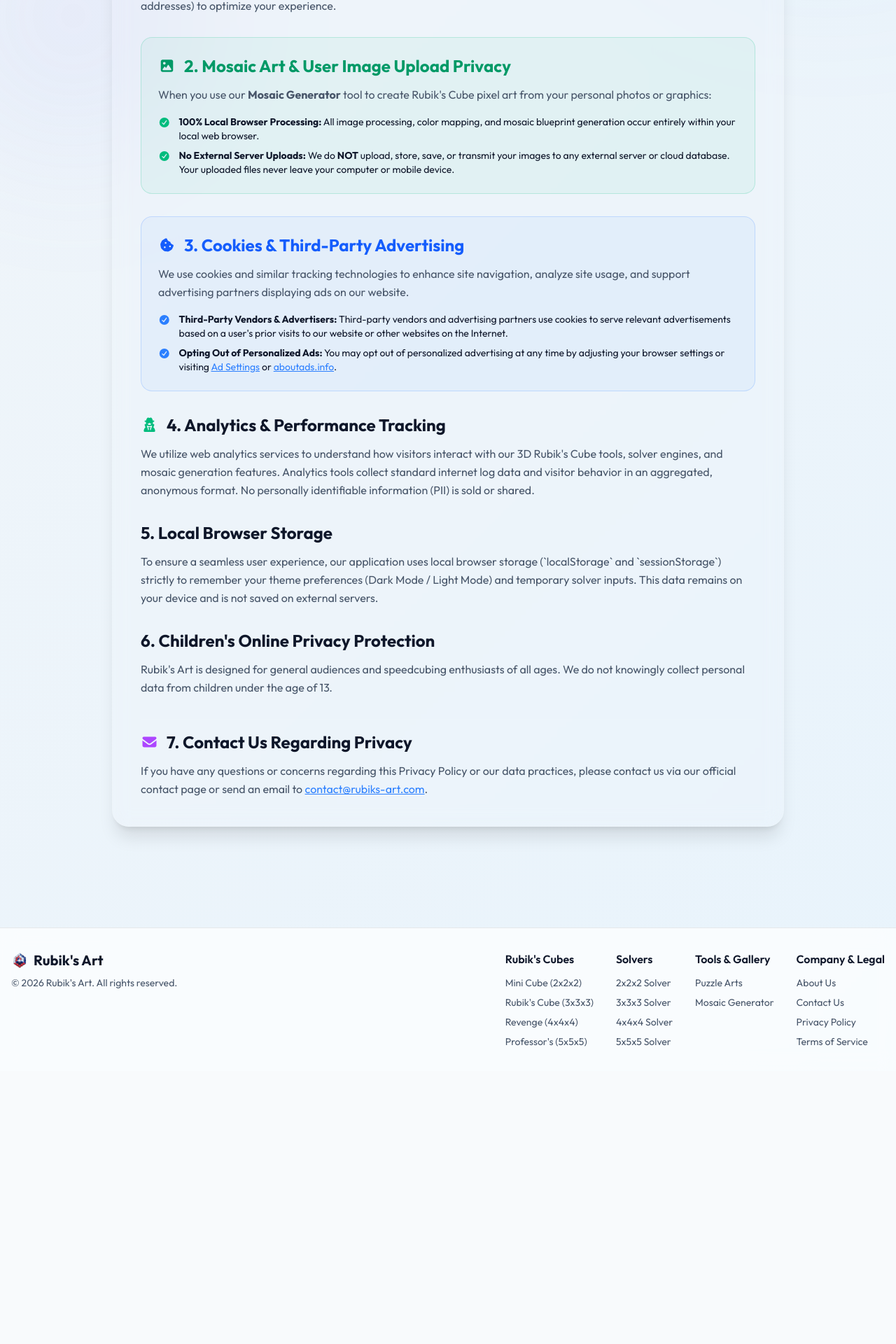
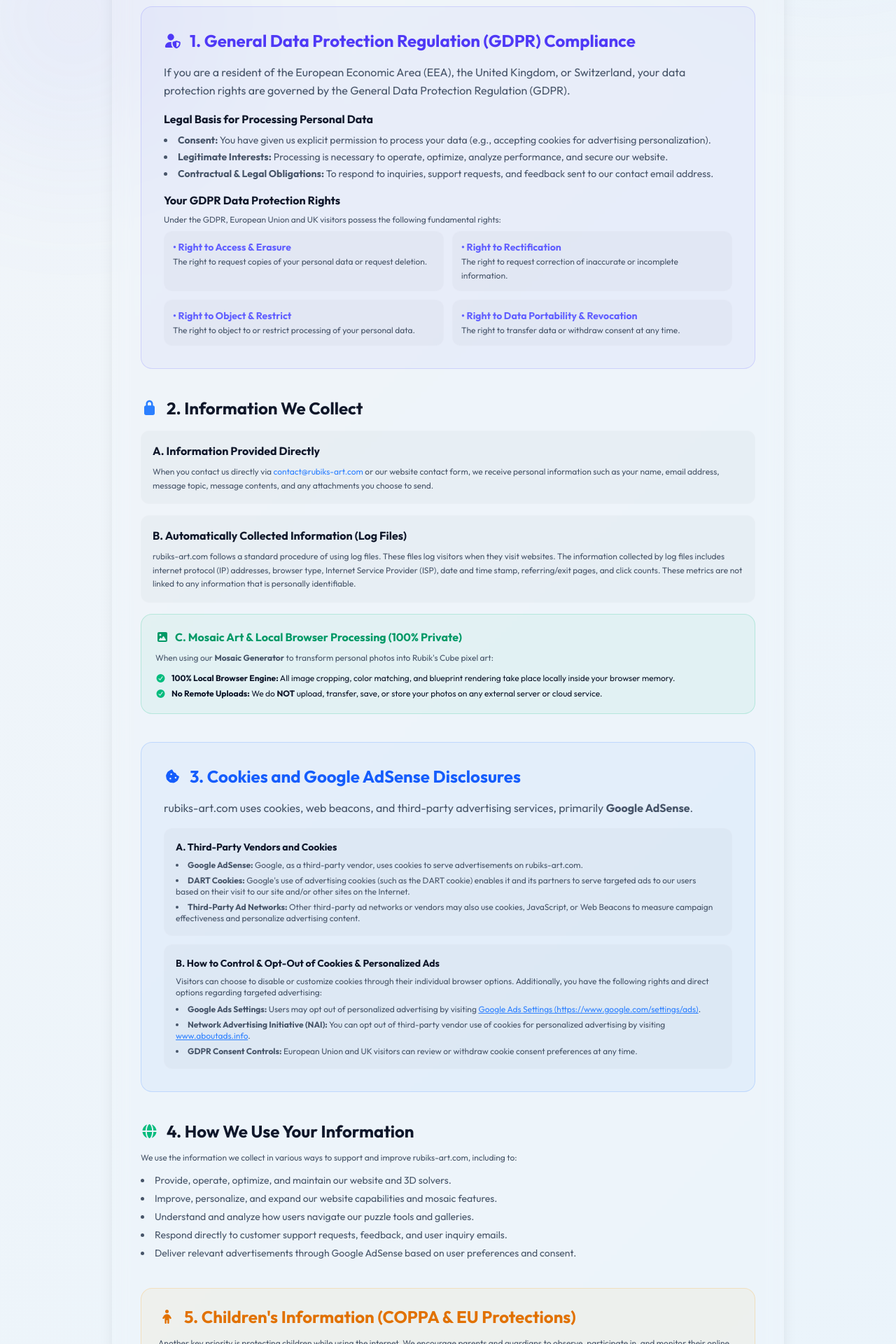
Before and after one commit to LakshanGunarathna/rubiks-art, a React (Vite) app: page /privacy-policy in a window 1280 px wide. Shown: the part 512-2432 px from the top of the page at 70% size. Before the commit the page ends 2042 px from the top, so only its background shows below. Built offline with nearby package versions, Linux system fonts and the light colour scheme.

Commit message:
update privacy policy

```diff
--- a/src/pages/PrivacyPolicy.tsx
+++ b/src/pages/PrivacyPolicy.tsx
@@ -1,14 +1,14 @@
 import React, { useEffect } from 'react';
 import { motion } from 'framer-motion';
 import { FontAwesomeIcon } from '@fortawesome/react-fontawesome';
-import { faShieldAlt, faCookieBite, faUserSecret, faEnvelope, faLock, faCheckCircle, faImage } from '@fortawesome/free-solid-svg-icons';
+import { faShieldAlt, faCookieBite, faUserShield, faEnvelope, faLock, faCheckCircle, faImage, faGlobe, faChild } from '@fortawesome/free-solid-svg-icons';
 import { updateMetaTags } from '../utils/seo';
 
 export const PrivacyPolicy: React.FC = () => {
   useEffect(() => {
     updateMetaTags(
       "Privacy Policy - Rubik's Art",
-      "Read the official Privacy Policy for Rubik's Art. Learn how we handle privacy, image security, local browser processing, analytics, and advertising cookies."
+      "Official Privacy Policy for rubiks-art.com. Fulfills GDPR requirements and Google AdSense disclosures including third-party advertising cookies, DART cookies, image privacy, and user opt-outs."
     );
   }, []);
 
@@ -29,115 +29,204 @@
             Privacy Policy
           </h1>
           <p className="text-sm max-w-2xl mx-auto" style={{ color: 'var(--text-secondary)' }}>
-            Last updated: August 3, 2026. Your privacy is important to us. This policy outlines how we handle your data, image uploads, and privacy when using Rubik's Art.
+            <strong>Effective Date:</strong> August 5, 2026. Accessible from <a href="https://rubiks-art.com" className="text-blue-500 underline hover:text-blue-600">https://rubiks-art.com</a>.
           </p>
         </div>
 
-        {/* Main Content Card */}
-        <div className="rounded-3xl p-6 sm:p-10 backdrop-blur-md border border-[var(--glass-border)] bg-[var(--glass-bg)] shadow-xl space-y-8 text-left">
+        {/* Main Content Container */}
+        <div className="rounded-3xl p-6 sm:p-10 backdrop-blur-md border border-[var(--glass-border)] bg-[var(--glass-bg)] shadow-xl space-y-10 text-left">
 
-          {/* Section 1: Overview */}
+          {/* Introductory Preamble */}
           <section className="space-y-3">
-            <h2 className="text-2xl font-bold font-heading flex items-center gap-3" style={{ color: 'var(--text-primary)' }}>
-              <FontAwesomeIcon icon={faLock} className="text-blue-500 text-xl" />
-              1. Overview & Information We Collect
-            </h2>
             <p className="leading-relaxed" style={{ color: 'var(--text-secondary)' }}>
-              Welcome to <strong>Rubik's Art</strong> ("we", "our", or "us"). We respect your privacy and are committed to protecting it.
-              When you interact with our website, 3D Rubik's Cube solvers, interactive visualizers, and mosaic generator tools, we collect minimal data such as non-personally identifiable technical information (browser type, device type, operating system, and anonymized IP addresses) to optimize your experience.
+              At <strong>rubiks-art.com</strong>, accessible from <a href="https://rubiks-art.com" className="text-blue-500 hover:underline">https://rubiks-art.com</a>, one of our main priorities is the privacy of our visitors. This Privacy Policy document outlines the types of information that is collected and recorded by rubiks-art.com and how we use it.
+            </p>
+            <p className="leading-relaxed" style={{ color: 'var(--text-secondary)' }}>
+              If you have additional questions or require more information about our Privacy Policy, do not hesitate to contact us at <a href="mailto:contact@rubiks-art.com" className="text-blue-500 underline hover:text-blue-600 font-semibold">contact@rubiks-art.com</a>.
             </p>
           </section>
 
-          {/* Section 2: Mosaic Art & Image Upload Privacy (CRITICAL) */}
-          <section className="space-y-3 p-6 rounded-2xl bg-emerald-500/5 border border-emerald-500/20">
-            <h2 className="text-2xl font-bold font-heading flex items-center gap-3 text-emerald-600 dark:text-emerald-400">
-              <FontAwesomeIcon icon={faImage} className="text-xl" />
-              2. Mosaic Art & User Image Upload Privacy
+          {/* Section 1: GDPR Compliance */}
+          <section className="space-y-4 p-6 sm:p-8 rounded-2xl bg-indigo-500/5 border border-indigo-500/20">
+            <h2 className="text-2xl font-bold font-heading flex items-center gap-3 text-indigo-600 dark:text-indigo-400">
+              <FontAwesomeIcon icon={faUserShield} className="text-xl" />
+              1. General Data Protection Regulation (GDPR) Compliance
             </h2>
             <p className="leading-relaxed" style={{ color: 'var(--text-secondary)' }}>
-              When you use our <strong>Mosaic Generator</strong> tool to create Rubik's Cube pixel art from your personal photos or graphics:
+              If you are a resident of the European Economic Area (EEA), the United Kingdom, or Switzerland, your data protection rights are governed by the General Data Protection Regulation (GDPR).
             </p>
-            <div className="space-y-2 mt-4 text-sm" style={{ color: 'var(--text-primary)' }}>
-              <div className="flex items-start gap-3">
-                <FontAwesomeIcon icon={faCheckCircle} className="text-emerald-500 mt-1 flex-shrink-0" />
-                <span>
-                  <strong>100% Local Browser Processing:</strong> All image processing, color mapping, and mosaic blueprint generation occur entirely within your local web browser.
-                </span>
-              </div>
-              <div className="flex items-start gap-3">
-                <FontAwesomeIcon icon={faCheckCircle} className="text-emerald-500 mt-1 flex-shrink-0" />
-                <span>
-                  <strong>No External Server Uploads:</strong> We do <strong>NOT</strong> upload, store, save, or transmit your images to any external server or cloud database. Your uploaded files never leave your computer or mobile device.
-                </span>
+
+            <div className="space-y-2 text-sm" style={{ color: 'var(--text-primary)' }}>
+              <h3 className="font-bold text-base text-[var(--text-primary)] mt-3">Legal Basis for Processing Personal Data</h3>
+              <ul className="list-disc list-inside space-y-1 text-[var(--text-secondary)]">
+                <li><strong>Consent:</strong> You have given us explicit permission to process your data (e.g., accepting cookies for advertising personalization).</li>
+                <li><strong>Legitimate Interests:</strong> Processing is necessary to operate, optimize, analyze performance, and secure our website.</li>
+                <li><strong>Contractual & Legal Obligations:</strong> To respond to inquiries, support requests, and feedback sent to our contact email address.</li>
+              </ul>
+            </div>
+
+            <div className="space-y-2 text-sm" style={{ color: 'var(--text-primary)' }}>
+              <h3 className="font-bold text-base text-[var(--text-primary)] mt-3">Your GDPR Data Protection Rights</h3>
+              <p className="text-xs text-[var(--text-secondary)]">Under the GDPR, European Union and UK visitors possess the following fundamental rights:</p>
+              <div className="grid grid-cols-1 md:grid-cols-2 gap-3 mt-2">
+                <div className="p-3 rounded-xl bg-slate-500/5 border border-[var(--glass-border)]">
+                  <strong className="text-indigo-500 block">• Right to Access & Erasure</strong>
+                  <span className="text-xs text-[var(--text-secondary)]">The right to request copies of your personal data or request deletion.</span>
+                </div>
+                <div className="p-3 rounded-xl bg-slate-500/5 border border-[var(--glass-border)]">
+                  <strong className="text-indigo-500 block">• Right to Rectification</strong>
+                  <span className="text-xs text-[var(--text-secondary)]">The right to request correction of inaccurate or incomplete information.</span>
+                </div>
+                <div className="p-3 rounded-xl bg-slate-500/5 border border-[var(--glass-border)]">
+                  <strong className="text-indigo-500 block">• Right to Object & Restrict</strong>
+                  <span className="text-xs text-[var(--text-secondary)]">The right to object to or restrict processing of your personal data.</span>
+                </div>
+                <div className="p-3 rounded-xl bg-slate-500/5 border border-[var(--glass-border)]">
+                  <strong className="text-indigo-500 block">• Right to Data Portability & Revocation</strong>
+                  <span className="text-xs text-[var(--text-secondary)]">The right to transfer data or withdraw consent at any time.</span>
+                </div>
               </div>
             </div>
           </section>
 
-          {/* Section 3: Cookies & Advertising */}
-          <section className="space-y-3 p-6 rounded-2xl bg-blue-500/5 border border-blue-500/20">
-            <h2 className="text-2xl font-bold font-heading flex items-center gap-3 text-blue-600 dark:text-blue-400">
-              <FontAwesomeIcon icon={faCookieBite} className="text-xl" />
-              3. Cookies & Third-Party Advertising
+          {/* Section 2: Information We Collect & Local Image Privacy */}
+          <section className="space-y-4">
+            <h2 className="text-2xl font-bold font-heading flex items-center gap-3" style={{ color: 'var(--text-primary)' }}>
+              <FontAwesomeIcon icon={faLock} className="text-blue-500 text-xl" />
+              2. Information We Collect
             </h2>
-            <p className="leading-relaxed" style={{ color: 'var(--text-secondary)' }}>
-              We use cookies and similar tracking technologies to enhance site navigation, analyze site usage, and support advertising partners displaying ads on our website.
-            </p>
-            <div className="space-y-2 mt-4 text-sm" style={{ color: 'var(--text-primary)' }}>
-              <div className="flex items-start gap-3">
-                <FontAwesomeIcon icon={faCheckCircle} className="text-blue-500 mt-1 flex-shrink-0" />
-                <span>
-                  <strong>Third-Party Vendors & Advertisers:</strong> Third-party vendors and advertising partners use cookies to serve relevant advertisements based on a user's prior visits to our website or other websites on the Internet.
-                </span>
+
+            <div className="space-y-4">
+              {/* Part A */}
+              <div className="p-4 rounded-xl bg-slate-500/5 border border-[var(--glass-border)] space-y-2">
+                <h3 className="font-bold text-base text-[var(--text-primary)]">A. Information Provided Directly</h3>
+                <p className="text-xs leading-relaxed" style={{ color: 'var(--text-secondary)' }}>
+                  When you contact us directly via <a href="mailto:contact@rubiks-art.com" className="text-blue-500 hover:underline">contact@rubiks-art.com</a> or our website contact form, we receive personal information such as your name, email address, message topic, message contents, and any attachments you choose to send.
+                </p>
               </div>
-              <div className="flex items-start gap-3">
-                <FontAwesomeIcon icon={faCheckCircle} className="text-blue-500 mt-1 flex-shrink-0" />
-                <span>
-                  <strong>Opting Out of Personalized Ads:</strong> You may opt out of personalized advertising at any time by adjusting your browser settings or visiting <a href="https://www.google.com/settings/ads" target="_blank" rel="noopener noreferrer" className="text-blue-500 underline hover:text-blue-600">Ad Settings</a> or <a href="https://www.aboutads.info/choices" target="_blank" rel="noopener noreferrer" className="text-blue-500 underline hover:text-blue-600">aboutads.info</a>.
-                </span>
+
+              {/* Part B */}
+              <div className="p-4 rounded-xl bg-slate-500/5 border border-[var(--glass-border)] space-y-2">
+                <h3 className="font-bold text-base text-[var(--text-primary)]">B. Automatically Collected Information (Log Files)</h3>
+                <p className="text-xs leading-relaxed" style={{ color: 'var(--text-secondary)' }}>
+                  rubiks-art.com follows a standard procedure of using log files. These files log visitors when they visit websites. The information collected by log files includes internet protocol (IP) addresses, browser type, Internet Service Provider (ISP), date and time stamp, referring/exit pages, and click counts. These metrics are not linked to any information that is personally identifiable.
+                </p>
+              </div>
+
+              {/* Part C: Mosaic Image Privacy Guarantee */}
+              <div className="p-5 rounded-2xl bg-emerald-500/5 border border-emerald-500/20 space-y-2">
+                <h3 className="font-bold text-base text-emerald-600 dark:text-emerald-400 flex items-center gap-2">
+                  <FontAwesomeIcon icon={faImage} />
+                  C. Mosaic Art & Local Browser Processing (100% Private)
+                </h3>
+                <p className="text-xs leading-relaxed" style={{ color: 'var(--text-secondary)' }}>
+                  When using our <strong>Mosaic Generator</strong> to transform personal photos into Rubik's Cube pixel art:
+                </p>
+                <div className="space-y-1.5 text-xs text-[var(--text-primary)] pt-1">
+                  <div className="flex items-start gap-2">
+                    <FontAwesomeIcon icon={faCheckCircle} className="text-emerald-500 mt-0.5 shrink-0" />
+                    <span><strong>100% Local Browser Engine:</strong> All image cropping, color matching, and blueprint rendering take place locally inside your browser memory.</span>
+                  </div>
+                  <div className="flex items-start gap-2">
+                    <FontAwesomeIcon icon={faCheckCircle} className="text-emerald-500 mt-0.5 shrink-0" />
+                    <span><strong>No Remote Uploads:</strong> We do <strong>NOT</strong> upload, transfer, save, or store your photos on any external server or cloud service.</span>
+                  </div>
+                </div>
               </div>
             </div>
           </section>
 
-          {/* Section 4: Web Analytics */}
+          {/* Section 3: Cookies and Google AdSense Disclosures */}
+          <section className="space-y-4 p-6 sm:p-8 rounded-2xl bg-blue-500/5 border border-blue-500/20">
+            <h2 className="text-2xl font-bold font-heading flex items-center gap-3 text-blue-600 dark:text-blue-400">
+              <FontAwesomeIcon icon={faCookieBite} className="text-xl" />
+              3. Cookies and Google AdSense Disclosures
+            </h2>
+            <p className="leading-relaxed" style={{ color: 'var(--text-secondary)' }}>
+              rubiks-art.com uses cookies, web beacons, and third-party advertising services, primarily <strong>Google AdSense</strong>.
+            </p>
+
+            <div className="space-y-3 text-sm" style={{ color: 'var(--text-secondary)' }}>
+              <div className="p-4 rounded-xl bg-slate-500/5 border border-[var(--glass-border)] space-y-2">
+                <h3 className="font-bold text-sm text-[var(--text-primary)]">A. Third-Party Vendors and Cookies</h3>
+                <ul className="list-disc list-inside space-y-1.5 text-xs">
+                  <li><strong>Google AdSense:</strong> Google, as a third-party vendor, uses cookies to serve advertisements on rubiks-art.com.</li>
+                  <li><strong>DART Cookies:</strong> Google's use of advertising cookies (such as the DART cookie) enables it and its partners to serve targeted ads to our users based on their visit to our site and/or other sites on the Internet.</li>
+                  <li><strong>Third-Party Ad Networks:</strong> Other third-party ad networks or vendors may also use cookies, JavaScript, or Web Beacons to measure campaign effectiveness and personalize advertising content.</li>
+                </ul>
+              </div>
+
+              <div className="p-4 rounded-xl bg-slate-500/5 border border-[var(--glass-border)] space-y-2">
+                <h3 className="font-bold text-sm text-[var(--text-primary)]">B. How to Control & Opt-Out of Cookies & Personalized Ads</h3>
+                <p className="text-xs">
+                  Visitors can choose to disable or customize cookies through their individual browser options. Additionally, you have the following rights and direct options regarding targeted advertising:
+                </p>
+                <ul className="list-disc list-inside space-y-1.5 text-xs">
+                  <li>
+                    <strong>Google Ads Settings:</strong> Users may opt out of personalized advertising by visiting{' '}
+                    <a href="https://www.google.com/settings/ads" target="_blank" rel="noopener noreferrer" className="text-blue-500 underline hover:text-blue-600">
+                      Google Ads Settings (https://www.google.com/settings/ads)
+                    </a>.
+                  </li>
+                  <li>
+                    <strong>Network Advertising Initiative (NAI):</strong> You can opt out of third-party vendor use of cookies for personalized advertising by visiting{' '}
+                    <a href="https://www.aboutads.info" target="_blank" rel="noopener noreferrer" className="text-blue-500 underline hover:text-blue-600">
+                      www.aboutads.info
+                    </a>.
+                  </li>
+                  <li>
+                    <strong>GDPR Consent Controls:</strong> European Union and UK visitors can review or withdraw cookie consent preferences at any time.
+                  </li>
+                </ul>
+              </div>
+            </div>
+          </section>
+
+          {/* Section 4: How We Use Your Information */}
           <section className="space-y-3">
             <h2 className="text-2xl font-bold font-heading flex items-center gap-3" style={{ color: 'var(--text-primary)' }}>
-              <FontAwesomeIcon icon={faUserSecret} className="text-emerald-500 text-xl" />
-              4. Analytics & Performance Tracking
+              <FontAwesomeIcon icon={faGlobe} className="text-emerald-500 text-xl" />
+              4. How We Use Your Information
             </h2>
-            <p className="leading-relaxed" style={{ color: 'var(--text-secondary)' }}>
-              We utilize web analytics services to understand how visitors interact with our 3D Rubik's Cube tools, solver engines, and mosaic generation features. Analytics tools collect standard internet log data and visitor behavior in an aggregated, anonymous format. No personally identifiable information (PII) is sold or shared.
+            <p className="leading-relaxed text-xs" style={{ color: 'var(--text-secondary)' }}>
+              We use the information we collect in various ways to support and improve rubiks-art.com, including to:
+            </p>
+            <ul className="list-disc list-inside space-y-1.5 text-sm text-[var(--text-secondary)]">
+              <li>Provide, operate, optimize, and maintain our website and 3D solvers.</li>
+              <li>Improve, personalize, and expand our website capabilities and mosaic features.</li>
+              <li>Understand and analyze how users navigate our puzzle tools and galleries.</li>
+              <li>Respond directly to customer support requests, feedback, and user inquiry emails.</li>
+              <li>Deliver relevant advertisements through Google AdSense based on user preferences and consent.</li>
+            </ul>
+          </section>
+
+          {/* Section 5: Children's Information */}
+          <section className="space-y-3 p-6 rounded-2xl bg-amber-500/5 border border-amber-500/20">
+            <h2 className="text-2xl font-bold font-heading flex items-center gap-3 text-amber-600 dark:text-amber-400">
+              <FontAwesomeIcon icon={faChild} className="text-xl" />
+              5. Children's Information (COPPA & EU Protections)
+            </h2>
+            <p className="leading-relaxed text-xs" style={{ color: 'var(--text-secondary)' }}>
+              Another key priority is protecting children while using the internet. We encourage parents and guardians to observe, participate in, and monitor their online activities.
+            </p>
+            <p className="leading-relaxed text-xs" style={{ color: 'var(--text-secondary)' }}>
+              <strong>rubiks-art.com does not knowingly collect any Personal Identifiable Information (PII) from children under the age of 13 (or under 16 in the EU).</strong> If you believe your child provided this kind of information on our website, we strongly encourage you to contact us immediately at <a href="mailto:contact@rubiks-art.com" className="text-blue-500 underline hover:text-blue-600 font-semibold">contact@rubiks-art.com</a>, and we will make prompt efforts to remove such information from our records.
             </p>
           </section>
 
-          {/* Section 5: Local Browser Storage */}
-          <section className="space-y-3">
-            <h2 className="text-2xl font-bold font-heading" style={{ color: 'var(--text-primary)' }}>
-              5. Local Browser Storage
-            </h2>
-            <p className="leading-relaxed" style={{ color: 'var(--text-secondary)' }}>
-              To ensure a seamless user experience, our application uses local browser storage (`localStorage` and `sessionStorage`) strictly to remember your theme preferences (Dark Mode / Light Mode) and temporary solver inputs. This data remains on your device and is not saved on external servers.
-            </p>
-          </section>
-
-          {/* Section 6: Children's Online Privacy */}
-          <section className="space-y-3">
-            <h2 className="text-2xl font-bold font-heading" style={{ color: 'var(--text-primary)' }}>
-              6. Children's Online Privacy Protection
-            </h2>
-            <p className="leading-relaxed" style={{ color: 'var(--text-secondary)' }}>
-              Rubik's Art is designed for general audiences and speedcubing enthusiasts of all ages. We do not knowingly collect personal data from children under the age of 13.
-            </p>
-          </section>
-
-          {/* Section 7: Policy Updates & Contact */}
-          <section className="space-y-3 pt-4 border-t border-[var(--glass-border)]">
+          {/* Section 6: Contact Us */}
+          <section className="space-y-3 pt-6 border-t border-[var(--glass-border)]">
             <h2 className="text-2xl font-bold font-heading flex items-center gap-3" style={{ color: 'var(--text-primary)' }}>
               <FontAwesomeIcon icon={faEnvelope} className="text-purple-500 text-xl" />
-              7. Contact Us Regarding Privacy
+              6. Contact Us
             </h2>
-            <p className="leading-relaxed" style={{ color: 'var(--text-secondary)' }}>
-              If you have any questions or concerns regarding this Privacy Policy or our data practices, please contact us via our official contact page or send an email to <a href="mailto:contact@rubiks-art.com" className="text-blue-500 underline hover:text-blue-600">contact@rubiks-art.com</a>.
+            <p className="leading-relaxed text-xs" style={{ color: 'var(--text-secondary)' }}>
+              If you have any questions, wish to exercise any of your data protection rights, or need further details regarding our privacy practices, please contact us at:
             </p>
+            <div className="p-4 rounded-xl bg-slate-500/5 border border-[var(--glass-border)] text-sm space-y-1 text-[var(--text-primary)]">
+              <p><strong>• Website:</strong> <a href="https://rubiks-art.com" className="text-blue-500 underline hover:text-blue-600">https://rubiks-art.com</a></p>
+              <p><strong>• Primary Email:</strong> <a href="mailto:contact@rubiks-art.com" className="text-blue-500 underline hover:text-blue-600">contact@rubiks-art.com</a></p>
+            </div>
           </section>
 
         </div>
```
